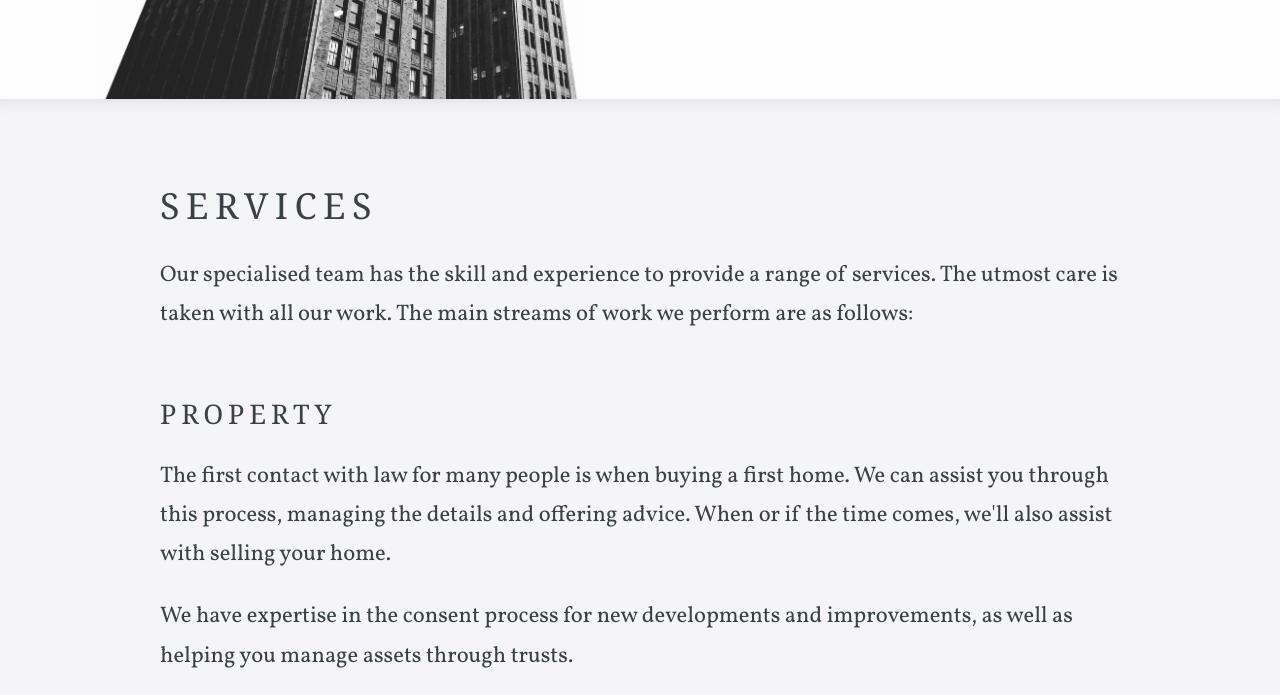
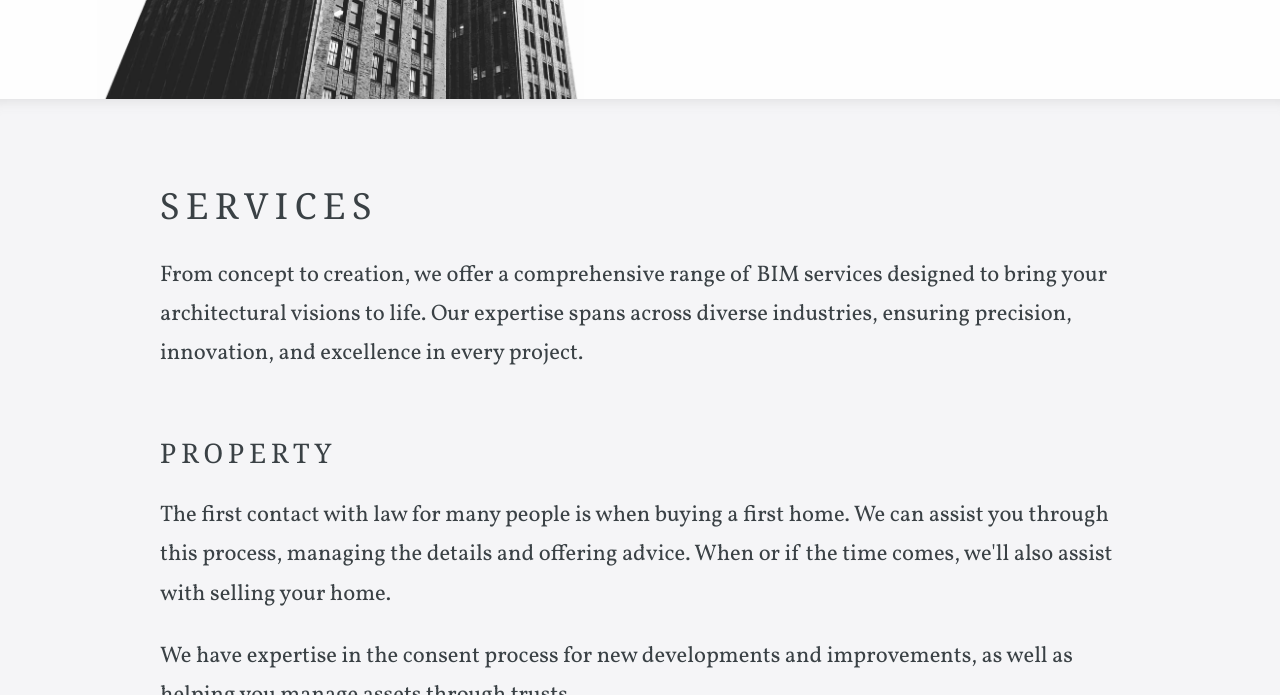
Before and after one commit to R-Madhav/BIMAntiqs.github.io, a Jekyll site: the page built from services.html, in a window 1280 px wide and 900 px high, scrolled down 321 px, cut to the strip 0-695 px from the top of the window. Built offline with Jekyll 4.4.1, drawn with Linux system fonts in a browser that asks for light colours; some web fonts are replaced.

Commit message:
Update services.html

```diff
--- a/services.html
+++ b/services.html
@@ -8,7 +8,7 @@ navigation_order: 2
 ---
 
 <div class="editable">
-	<p>Our specialised team has the skill and experience to provide a range of services. The utmost care is taken with all our work. The main streams of work we perform are as follows:</p>
+	<p>From concept to creation, we offer a comprehensive range of BIM services designed to bring your architectural visions to life. Our expertise spans across diverse industries, ensuring precision, innovation, and excellence in every project.</p>
 
 	<h3>Property</h3>
 	<p>
```
